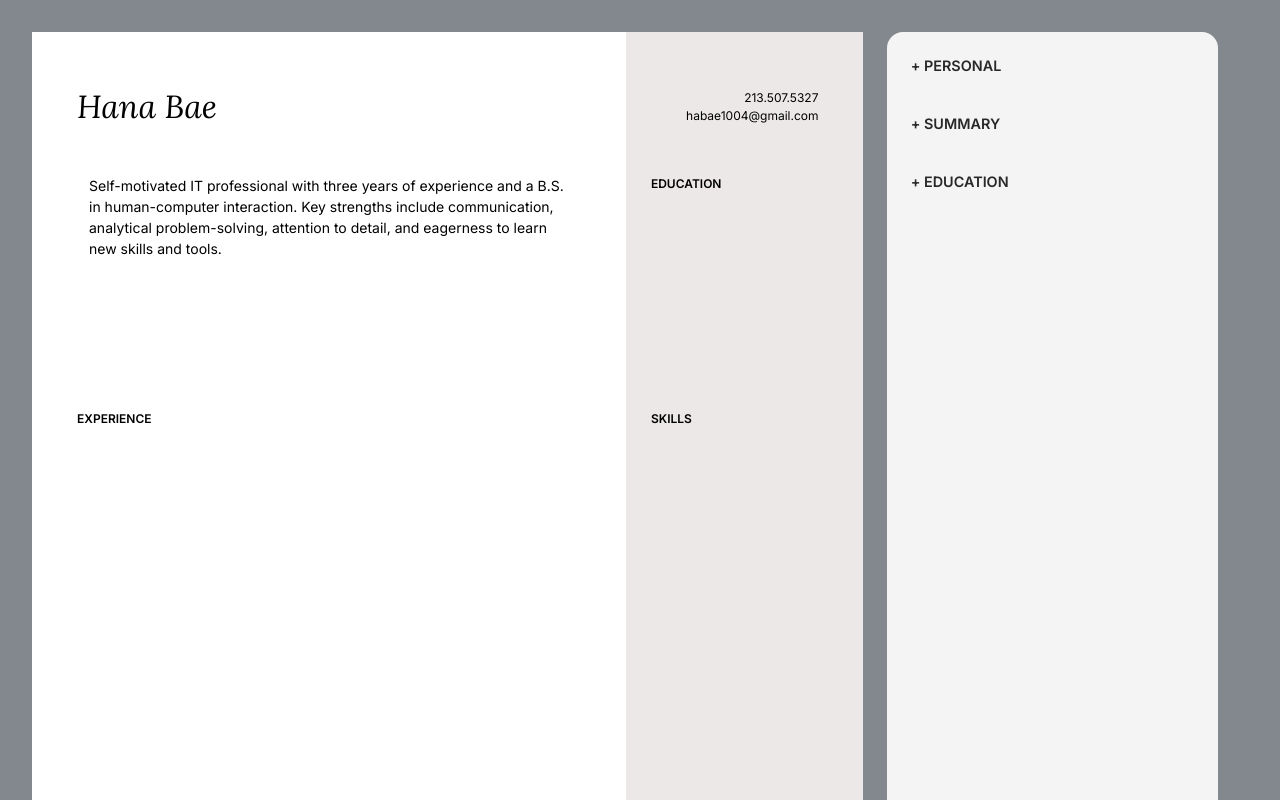
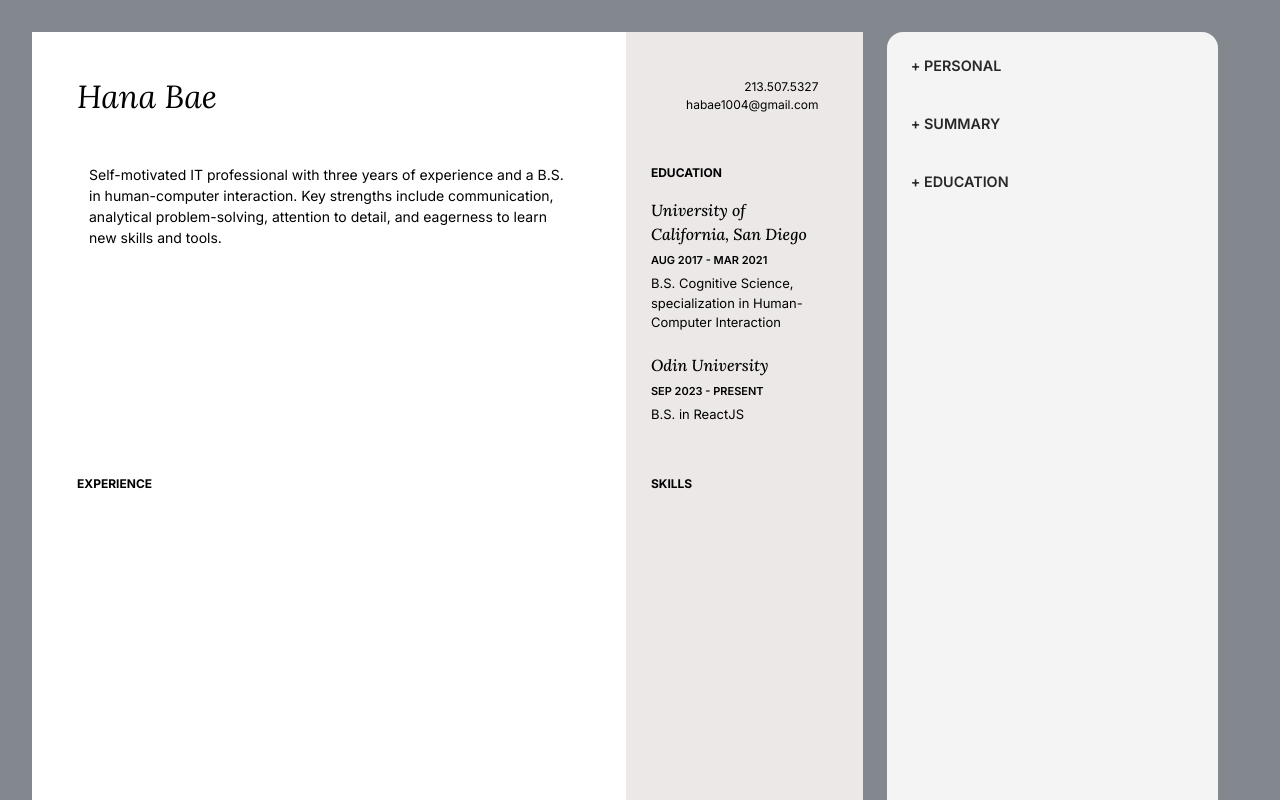
Before and after one commit to hambycookie/cv-application, a React app: page / in a window 1280 px wide. Shown: the top 800 px of the page. Built offline with nearby package versions, Linux system fonts and the light colour scheme; the HTML template or start-up script is replaced by a standard one.

Commit message:
render education section of resume

```diff
--- a/src/App.jsx
+++ b/src/App.jsx
@@ -42,6 +42,7 @@ function App() {
       <Resume
         personalInfo={personalInfo}
         summary={summary}
+        educations={educationInfo}
       />
       <section className="edit-panel">
 
--- /dev/null
+++ b/src/components/Education/EducationSection.jsx
@@ -0,0 +1,18 @@
+import '../../styles/ResumeSection.css'
+// import '../../styles/Resume.css'
+
+function EducationSection({ educations }) {
+  return (
+    <div className="section-list education-section-list">
+      {educations.map((education) =>
+        <div key={education.id} className="section-item education-item">
+          <p className="item-title">{education.school}</p>
+          <p className="item-date">{education.startDate} - {education.endDate}</p>
+          <p className="degree">{education.degree}</p>
+        </div>
+      )}
+    </div>
+  )
+}
+
+export default EducationSection;
--- a/src/components/Resume.jsx
+++ b/src/components/Resume.jsx
@@ -1,6 +1,7 @@
 import "../styles/Resume.css"
+import EducationSection from "./Education/EducationSection"
 
-function Resume({ personalInfo, summary }) {
+function Resume({ personalInfo, summary, educations }) {
   return (
     <section className="resume-paper">
       <div className="resume">
@@ -17,7 +18,7 @@ function Resume({ personalInfo, summary }) {
         <div className="education-section side-part">
           <div className="education-content">
             <h5 className="section-title">EDUCATION</h5>
-            {/* insert content here */}
+            <EducationSection educations={educations} />
           </div>
         </div>
         <div className="experience-section main-part">
--- a/src/styles/Resume.css
+++ b/src/styles/Resume.css
@@ -62,7 +62,7 @@
 
 .section-title {
   font-family: 'Inter', sans-serif;
-  font-weight: 600;
+  font-weight: 700;
   font-size: 12px;
   margin: 0;
   margin-bottom: 1rem;
--- /dev/null
+++ b/src/styles/ResumeSection.css
@@ -0,0 +1,31 @@
+.section-list {
+  display: flex;
+  flex-direction: column;
+  gap: 20px;
+}
+
+.section-item {
+  display: flex;
+  flex-direction: column;
+  gap: 6px;
+}
+
+.section-item > * {
+  margin: 0;
+}
+
+.item-title {
+  font-family: 'Lora', 'serif';
+  font-style: italic;
+  font-weight: 500;
+}
+
+.item-date {
+  font-family: 'Inter', 'sans-serif';
+  font-weight: 600;
+  font-size: 11px;
+}
+
+.degree {
+  font-size: 13px;
+}
```
Also changed, not shown: 1 other file (tests, documents, lock files or other folders).
